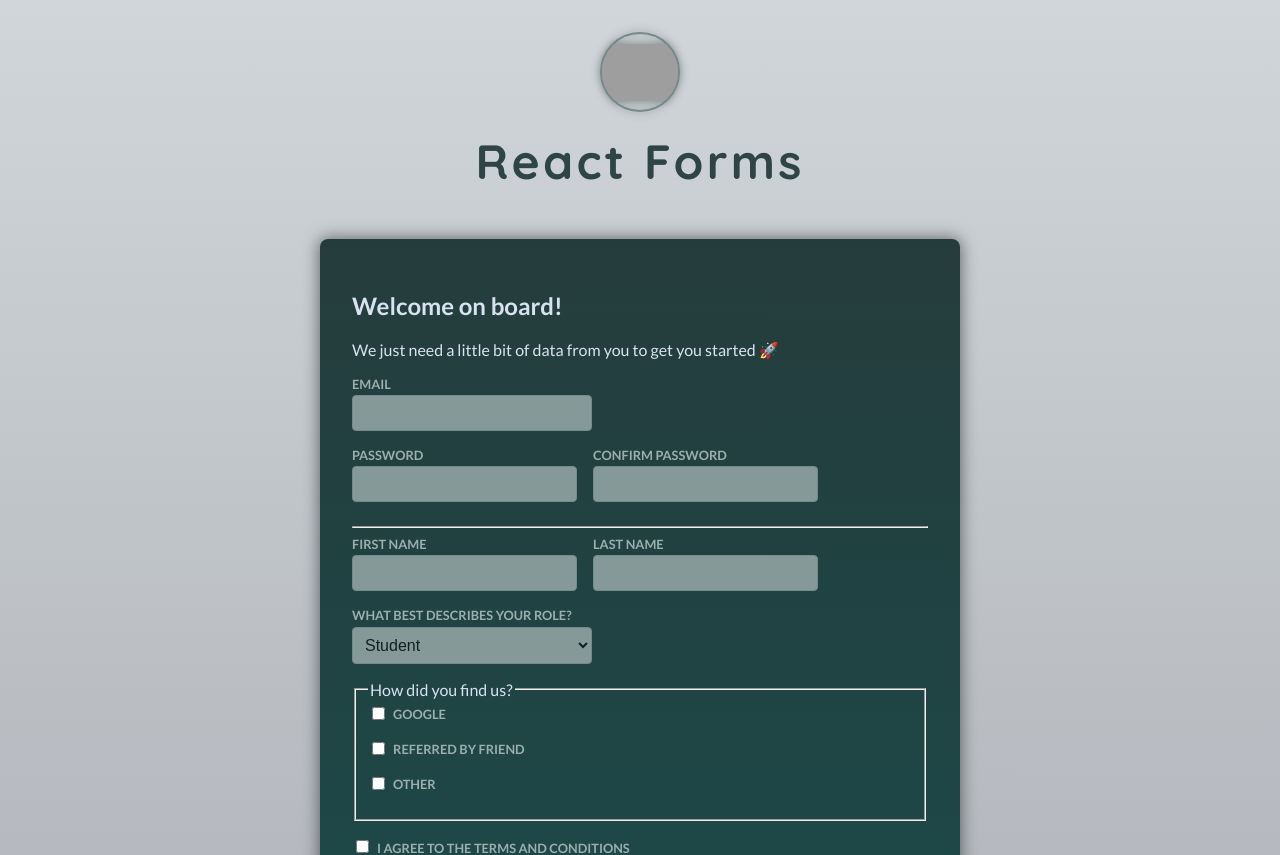
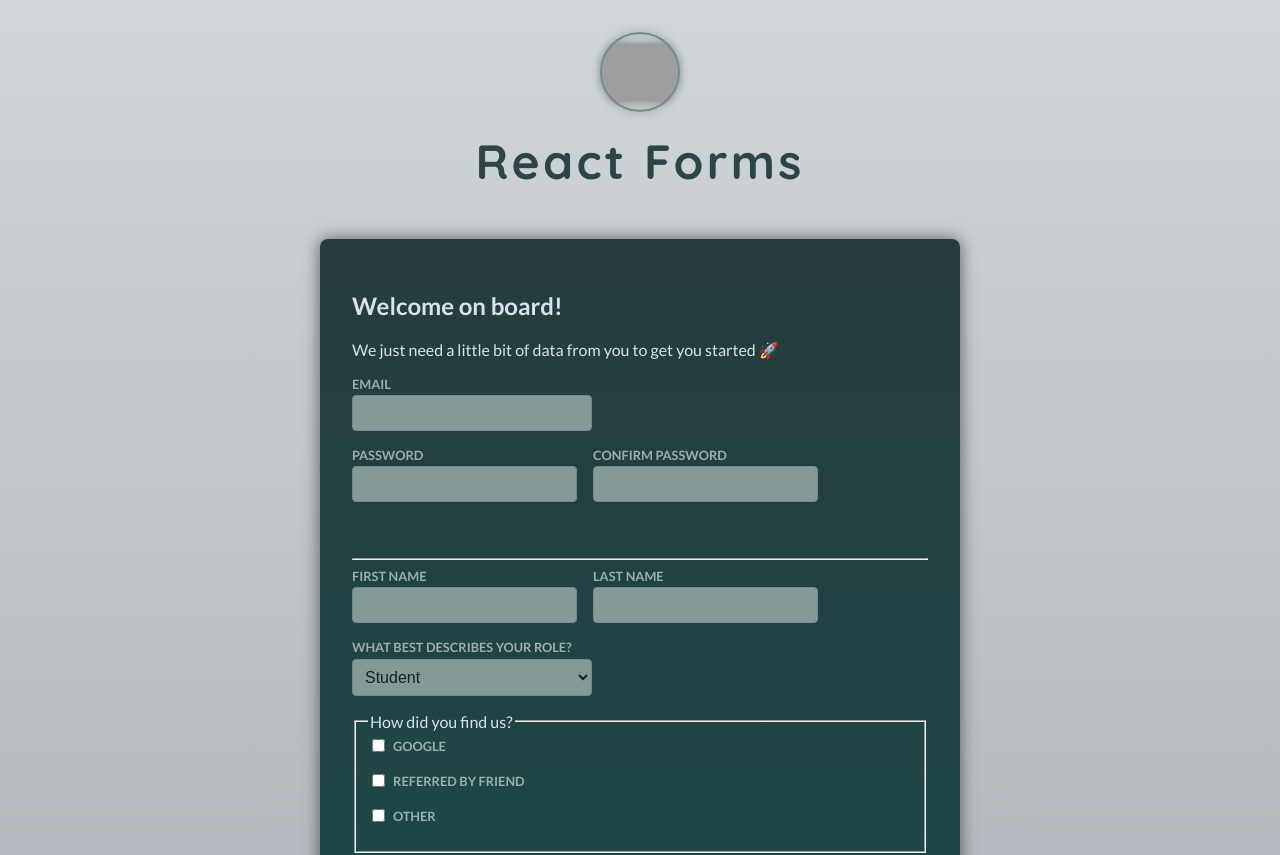
Before and after one commit to harryphma/React_Prj_17, a React (Vite) app: page / in a window 1280 px wide. Shown: the top 855 px of the page. Built offline with nearby package versions, Linux system fonts and the light colour scheme; grey boxes are pictures that could not be loaded.

Commit message:
confirm password validation

```diff
--- a/src/components/Signup.jsx
+++ b/src/components/Signup.jsx
@@ -1,4 +1,8 @@
+import { useState } from "react";
+
 export default function Signup() {
+
+    const [passwordAreNotEqual, setPasswordAreNotEqual] = useState();
 
     function handleSubmit(event){
         event.preventDefault();
@@ -7,6 +11,12 @@ export default function Signup() {
         const acquisitionChannel = fd.getAll('acquisition');
         const data = Object.fromEntries(fd.entries());
         data.acquisition = acquisitionChannel;
+
+
+        if (data.password !== data['confirm-password']){
+            setPasswordAreNotEqual(true);
+            return;
+        }
         console.log(data);
 
 
@@ -36,6 +46,7 @@ export default function Signup() {
               name="confirm-password"
               required
             />
+            <div className="control-error">{passwordAreNotEqual && <p>Password must match</p>}</div>
           </div>
         </div>
 
```
